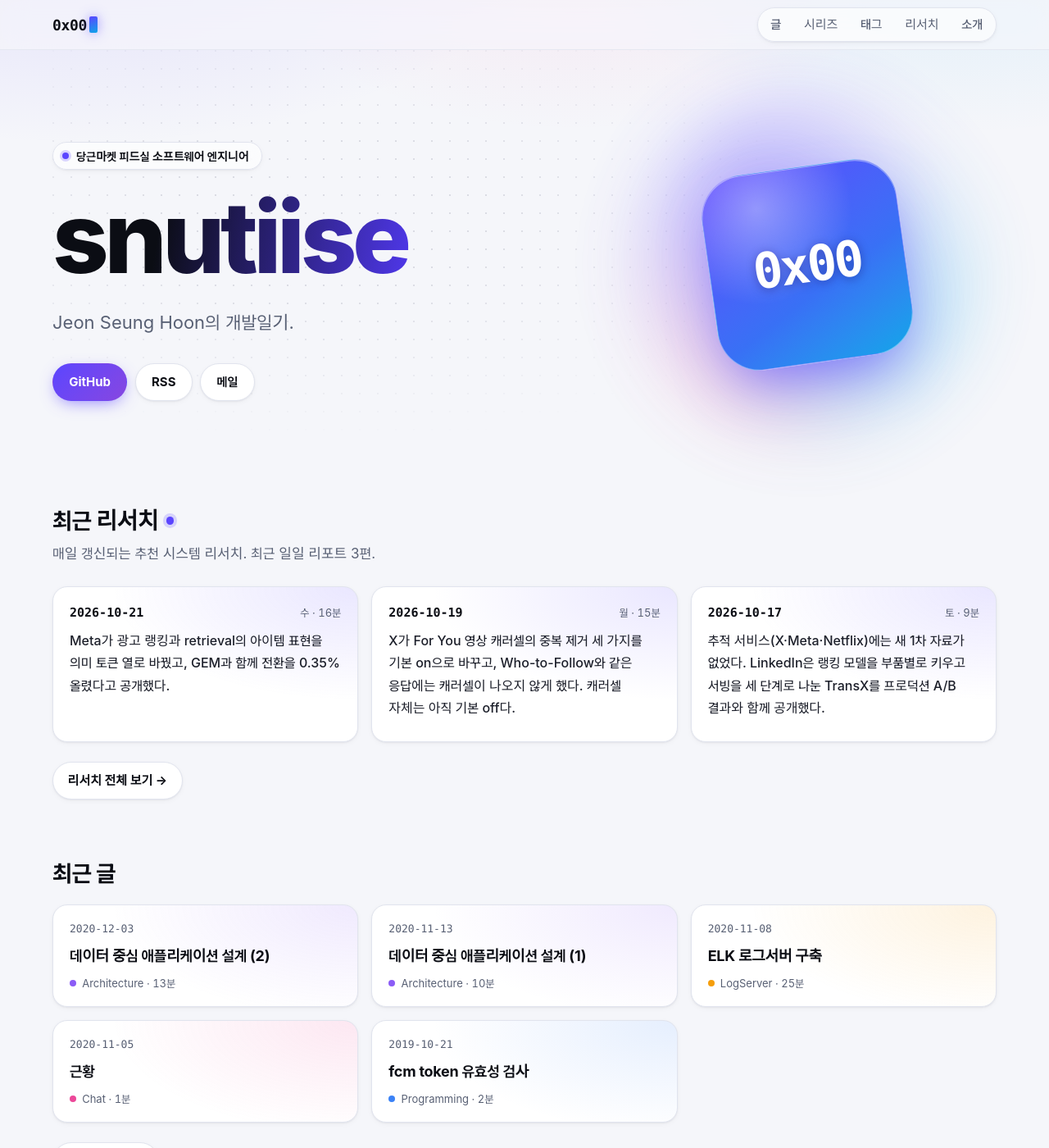
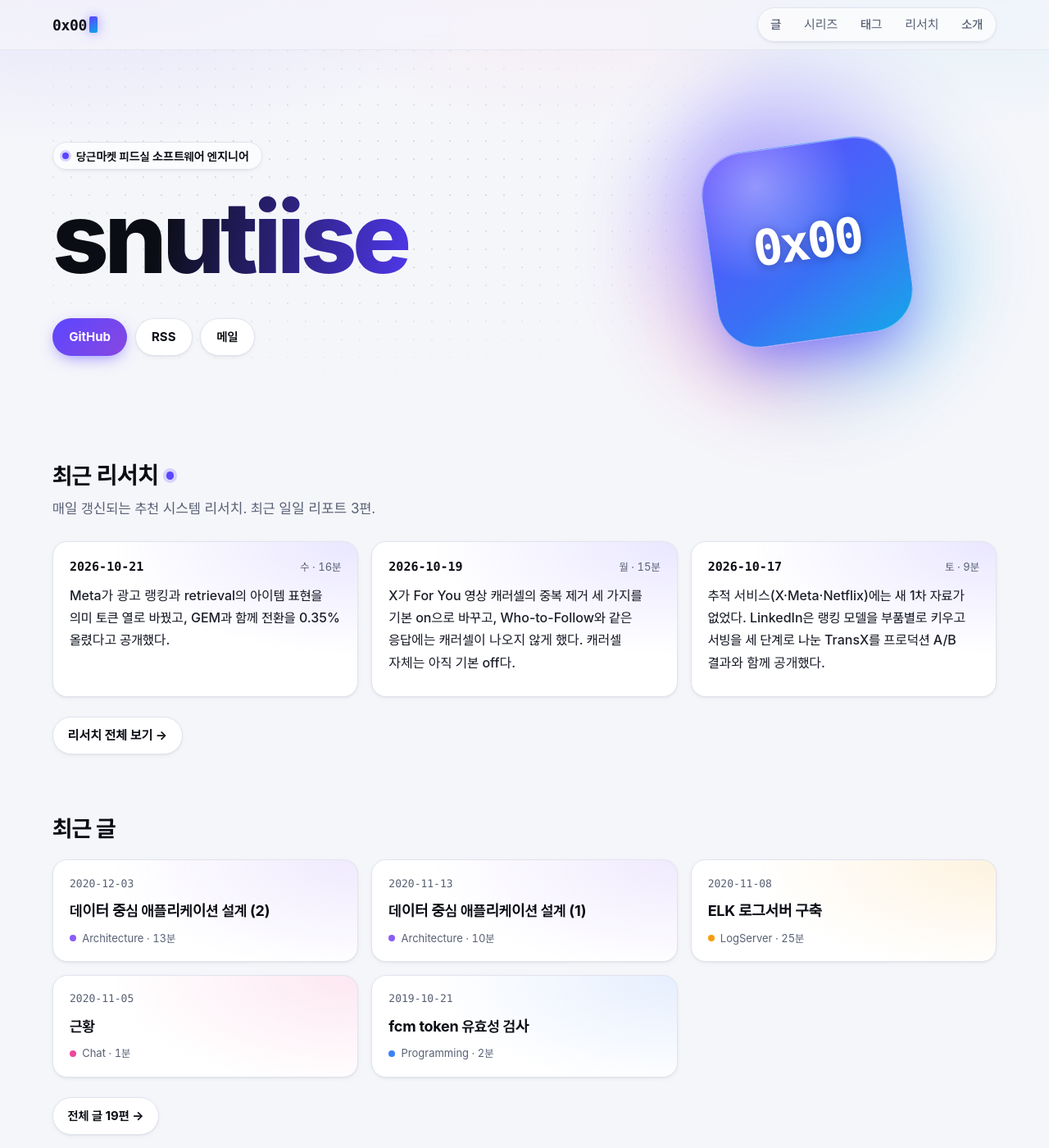
Before and after one commit to snutiise/snutiise.github.io, a Jekyll site: the page built from index.html, in a window 1280 px wide and 1400 px high. Shown: the whole window at 82% size. Built offline with Jekyll 4.4.1, drawn with Linux system fonts in a browser that asks for light colours; some web fonts are replaced.

Commit message:
홈의 소개 문장을 빼고 소개 페이지에 LinkedIn 링크를 더한다 (#39)
홈 히어로의 소개 문장을 지우고 0x00 타일을 링크 목록의 ::after 로 옮긴다. 소개 페이지 링크에 LinkedIn 을 더한다.

Co-Authored-By: Claude Opus 5.5 <noreply@anthropic.com>

```diff
--- a/about.html
+++ b/about.html
@@ -17,6 +17,7 @@ description: about snutiise
 <p class="profile-role">당근마켓 피드실 소프트웨어 엔지니어</p>
 <ul class="links">
 <li><a href="https://github.com/snutiise">GitHub</a></li>
+<li><a href="https://www.linkedin.com/in/%EC%8A%B9%ED%9B%88-%EC%A0%84-5381321b0/">LinkedIn</a></li>
 <li><a href="https://www.facebook.com/Iam.Jeon.Seung.1">Facebook</a></li>
 <li><a href="mailto:snutiise@hanmail.net">메일</a></li>
 </ul>
--- a/assets/css/site.css
+++ b/assets/css/site.css
@@ -494,7 +494,6 @@ main:has(#post-filter:not(:placeholder-shown)) .sec-n { display: none; } /* year
     -webkit-background-clip: text; background-clip: text; color: transparent;
   }
 }
-.lede { margin: 1.25rem 0 0; max-width: 34em; font-size: clamp(1.125rem, 1rem + .5vw, 1.375rem); line-height: 1.6; color: var(--muted); }
 .links { display: flex; flex-wrap: wrap; gap: .6rem; margin: 2rem 0 0; padding: 0; list-style: none; font-size: .9375rem; font-weight: 650; }
 .links a {
   display: inline-flex; align-items: center; min-height: 2.75rem; padding: .55rem 1.2rem;
@@ -519,7 +518,7 @@ main:has(#post-filter:not(:placeholder-shown)) .sec-n { display: none; } /* year
       radial-gradient(circle at 30% 80%, color-mix(in srgb, var(--accent-3) 35%, transparent), transparent 50%);
     filter: blur(42px); opacity: .75;
   }
-  .intro .lede::after { /* brand tile floating on the orb; positioned against .intro, decorative */
+  .intro .links::after { /* brand tile floating on the orb; .links is static, so this is positioned against .intro; decorative */
     content: "0x00" / ""; position: absolute; z-index: 0; right: calc(2% + 5.5rem); pointer-events: none; top: 50%;
     display: grid; place-items: center; width: 15rem; aspect-ratio: 1; translate: 0 -50%; rotate: -8deg;
     border-radius: 3.25rem; border: 1px solid rgb(255 255 255 / .35);
--- a/index.html
+++ b/index.html
@@ -10,7 +10,6 @@ nav: /
 <section class="intro">
 <p class="hero-role">당근마켓 피드실 소프트웨어 엔지니어</p>
 <h1>snutiise</h1>
-<p class="lede">Jeon Seung Hoon의 개발일기.</p>
 <ul class="links">
 <li><a href="https://github.com/snutiise">GitHub</a></li>
 <li><a href="/feed.xml">RSS</a></li>
```
